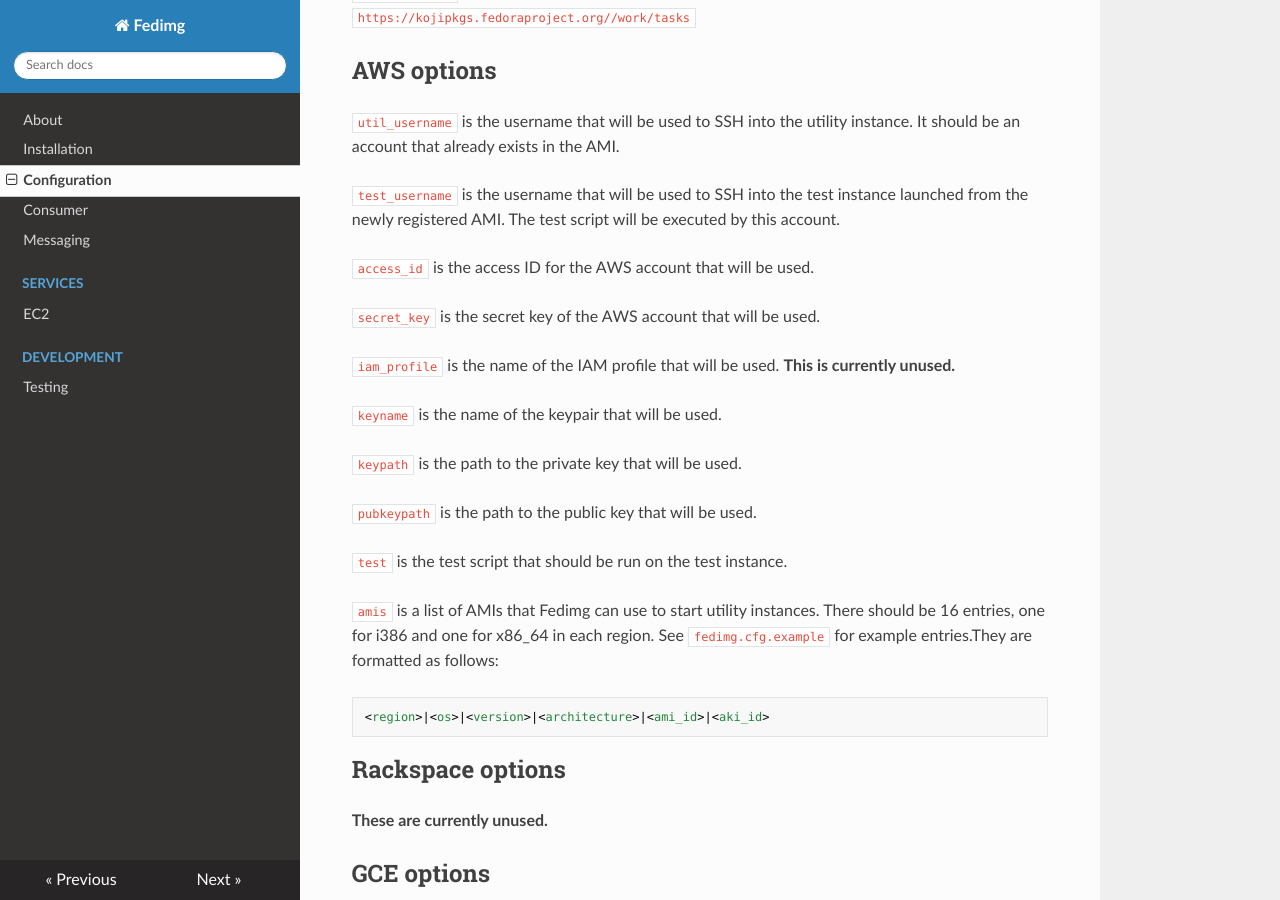
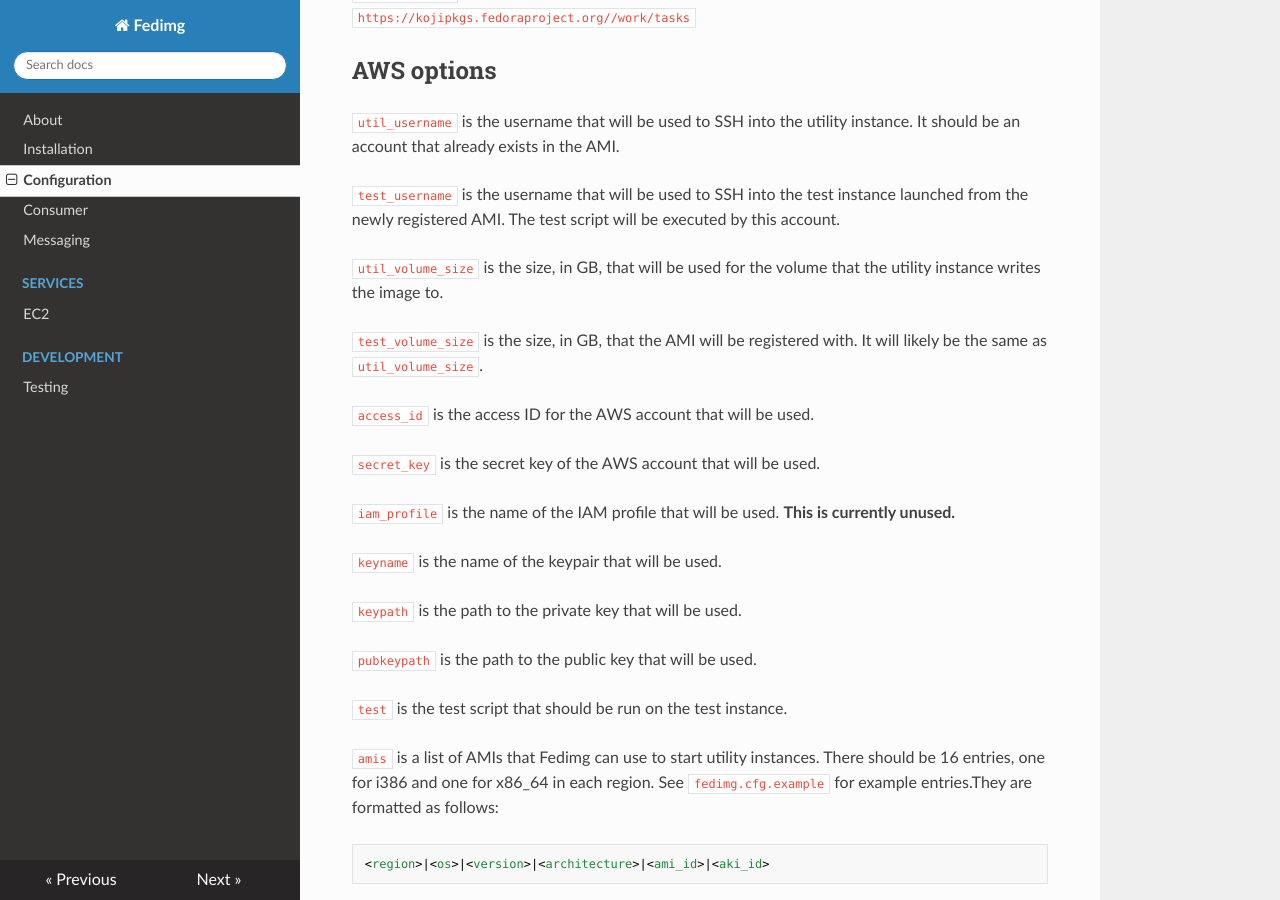
Before and after one commit to fedora-infra/fedimg, an MkDocs documentation site: the page built from docs/configuration.md, in a window 1280 px wide and 900 px high, scrolled down 596 px. Built offline with MkDocs 1.6.1, drawn with Linux system fonts in a browser that asks for light colours; nearby versions of some CDN libraries; old or Windows-style settings are respelled for this version of MkDocs.

Commit message:
docs: add info about volume size configuration

```diff
--- a/docs/configuration.md
+++ b/docs/configuration.md
@@ -30,6 +30,12 @@ instance. It should be an account that already exists in the AMI.
 `test_username` is the username that will be used to SSH into the test
 instance launched from the newly registered AMI. The test script will
 be executed by this account.
+
+`util_volume_size` is the size, in GB, that will be used for
+the volume that the utility instance writes the image to.
+
+`test_volume_size` is the size, in GB, that the AMI will be registered
+with. It will likely be the same as `util_volume_size`.
 
 `access_id` is the access ID for the AWS account that will be used.
 
```
